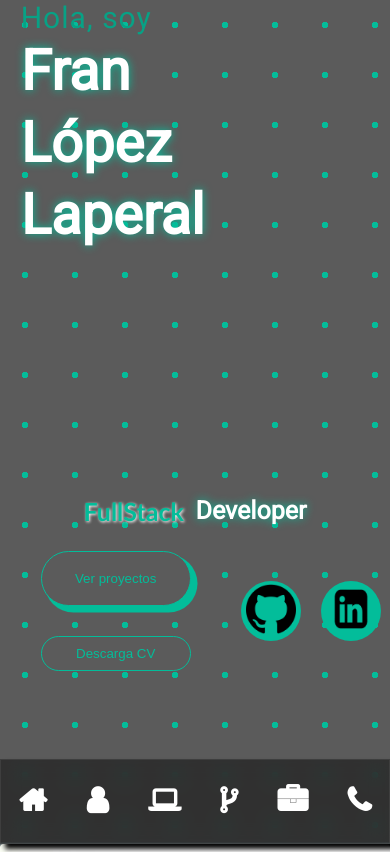
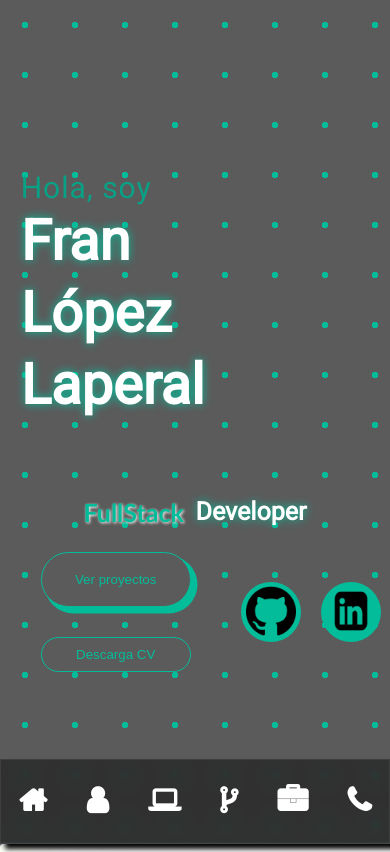
Before and after one commit to Fran-Lopez-Laperal/portfolio-2023, a React (Create React App) app: page /#/ in a window 390 px wide. Shown: the top 852 px of the page. Built offline with nearby package versions, Linux system fonts and the light colour scheme.

Commit message:
responsive movil

```diff
--- a/src/Pages/Home/Home.css
+++ b/src/Pages/Home/Home.css
@@ -193,8 +193,8 @@
 
 @media(max-width:1024px){
    .name-head{
-        margin-top: 0px;
-        min-height: 70vh;
+        margin-top: 170px;
+        min-height: 50vh;
         margin-left: 0px;
    }
 }
```
